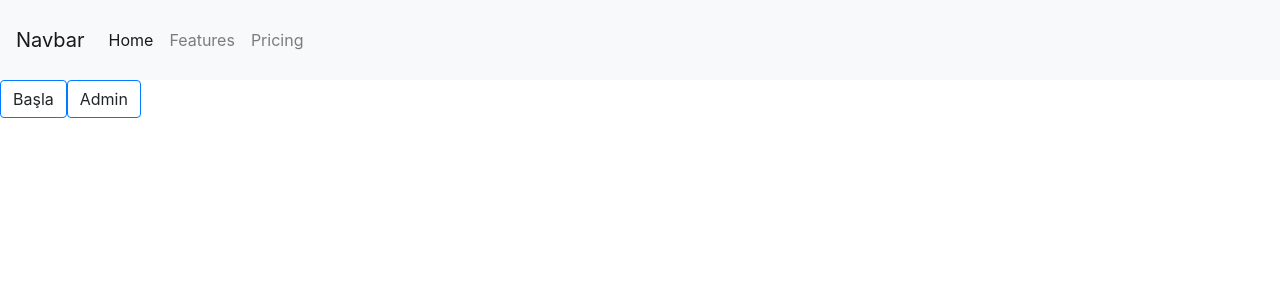
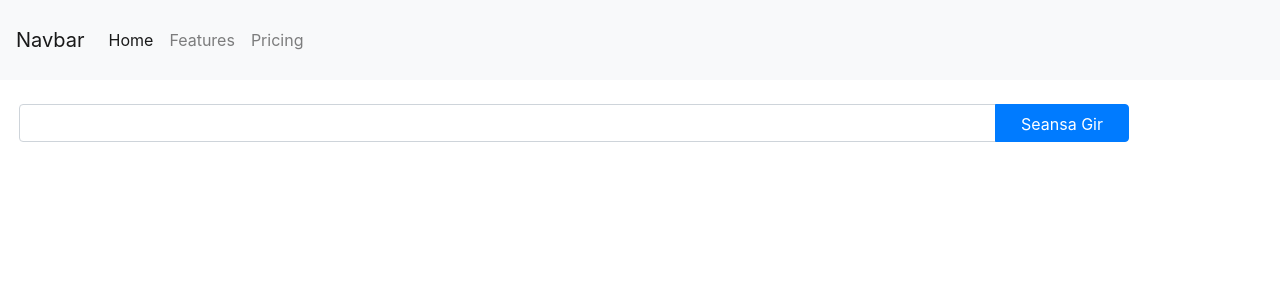
Before and after one commit to heydereh/emdr-ball, a React (Create React App) app: page /home in a window 1280 px wide. Shown: the top 300 px of the page. Built offline with nearby package versions, Linux system fonts and the light colour scheme.

Commit message:
sessionActiondaki data metodu hata veriyodu anlamadim su an duzgun, admin componentini functional yapip redux a uygun hookslar kullandim Session ı da hooks a ceviriyom

```diff
--- a/src/App.js
+++ b/src/App.js
@@ -6,7 +6,7 @@ import { BrowserRouter, Route, Switch, Redirect } from "react-router-dom";
 import { createBrowserHistory } from "history";
 import Home from './components/home/Home';
 import Appbar from './components/appbar/Appbar';
-import Admin from './components/admin/Admin';
+import {Admin} from './components/admin/Admin';
 import Session from './components/session/Session';
 
 const history = createBrowserHistory();
--- a/src/actions/sessionActions.js
+++ b/src/actions/sessionActions.js
@@ -9,20 +9,25 @@ import {
  } from '../actions/actionConstants';
 import axios from 'axios';
 
+
+
+ export const createSession = (options) => {
+    const newSessionId = Date.now()
     const pseudoOptions = {
-    sessionId: Date.now(),
+        sessionId: newSessionId,
         patient: "Hasta 1",
         ballShape: "circle",
         direction: "right",
         ballSpeed: 5,
         isActive: true,
     }
-
- export const createSession = (options = pseudoOptions) => {
-    // const sessionId = Date.now()
+    if (!options) {
+        options = pseudoOptions;
+    }
     // console.log(`SESSION ID: ${sessionId} START`);
 
     return async dispatch => {
+        console.log(options);
 
         dispatch({
             type: SESSION_CREATE_START,
--- a/src/components/admin/Admin.jsx
+++ b/src/components/admin/Admin.jsx
@@ -1,35 +1,39 @@
 import React, { Component } from 'react'
-import { connect } from 'react-redux';
+import { useSelector, useDispatch } from 'react-redux';
 import { createSession } from '../../actions/sessionActions'
 
-class Admin extends Component {
+export const Admin = () => {
+        // mapStateToProps alternatifi hook
+        const patienName = useSelector(state => state.currentSession.patient);
+        // mapDispatchToProps alternatifi hook
+        const dispatch = useDispatch();
 
-
-    handleCreateSession = () => {
-        console.log("CREATE BUTTON CLICKED");
-        this.props.startSession();
-    }
-
-    render() {
         return (
             <div>
                <div>Admin page </div>
-               <div><button onClick={this.handleCreateSession} >createsession</button></div>
-
+               <div><button onClick={() => dispatch(createSession())} >createsession</button></div>
+               {/* <div className="input-group container-md mt-4 ml-1 flex-wrap">
+                <input className="form-control sm" type="text" onChange={(event) => setsessionId(event.target.value)} />
+                <div className="input-group-append"><button className="btn btn-primary" type="button">
+                    <Link
+                        className="btn btn-outline-primary"
+                        style={{ textDecoration: "none", color: "inherit", lineHeight: "0.4"}}
+                        to={`/${sessionId}`}
+                >Seansa Gir</Link></button>
+                </div> */}
             </div>
         )
-    }
 }
 
-const mapStateToProps = (state) => {
-    console.log(state);
+// const mapStateToProps = (state) => {
+//     console.log(state);
 
-    return {
+//     return {
 
-    }
-}
+//     }
+// }
 
-const mapDispatchToProps = {
-    startSession: createSession,
-}
-export default connect(mapStateToProps, mapDispatchToProps)(Admin);
+// const mapDispatchToProps = {
+//     startSession: createSession,
+// }
+// export default connect(mapStateToProps, mapDispatchToProps)(Admin)
--- a/src/components/home/Home.jsx
+++ b/src/components/home/Home.jsx
@@ -1,28 +1,47 @@
-import React from 'react'
+import React, { useState } from 'react'
 import { Link } from 'react-router-dom';
 
 const Home = () => {
 
-
-    const sessionId = "1584986021338";
-
-    // TODO buraya textbox ko
-
-    return (
-        <div>
+    // const sessionId = "1584986021338";
 
 
+    const [sessionId, setsessionId] = useState("")
+    // TODO buraya textbox ko
+    console.log(sessionId);
+    return (
+        <div >
+            <div className="input-group container-md mt-4 ml-1 flex-wrap">
+                <input className="form-control sm" type="text" onChange={(event) => setsessionId(event.target.value)} />
+                <div className="input-group-append"><button className="btn btn-primary" type="button">
+                    <Link
+                        className="btn btn-outline-primary"
+                        style={{ textDecoration: "none", color: "inherit", lineHeight: "0.4"}}
+                        to={`/${sessionId}`}
+                >Seansa Gir</Link></button>
+                </div>
+            </div>
 
-            <Link
-                className="btn btn-outline-primary"
-                style={{ textDecoration: "none", color: "inherit" }}
-                to={`/${sessionId}`}
-            >Başla</Link>
-            <Link
+            {/* <div className="input-group" >
+                <div className="form-control" type="text">
+                    <div className="input-group-append">
+                        <button>
+                        <Link
+                            className="btn btn-outline-primary"
+                            style={{ textDecoration: "none", color: "inherit" }}
+                            to={`/${sessionId}`}
+                        >Başla</Link>
+                        </button>
+                    </div>
+                </div>
+            </div> */}
+
+
+            {/* <Link
                 className="btn btn-outline-primary"
                 style={{ textDecoration: "none", color: "inherit" }}
                 to="/admin"
-            >Admin</Link>
+            >Admin</Link> */}
         </div>
     )
 }
--- a/src/components/session/Session.jsx
+++ b/src/components/session/Session.jsx
@@ -19,7 +19,6 @@ class Session extends React.Component {
     state = {
         open: false,
         animationWidth: 100,
-        speed: 4,
     }
 
     componentDidMount() {
@@ -39,7 +38,7 @@ class Session extends React.Component {
             height: "5rem",
             background: "red",
             position: "relative",
-            WebkitAnimation: `mymoveSession ${this.props.ballSpeed && this.props.ballSpeed}s infinite linear`,/* infinite */
+            WebkitAnimation: `mymoveSession ${this.props.ballSpeed && this.speedArray[this.props.ballSpeed]}s infinite linear`,/* infinite */
             animationDirection: 'normal',
             animationTimingFunciton: 'linear',
         },
--- a/src/reducers/sessionReducer.js
+++ b/src/reducers/sessionReducer.js
@@ -18,7 +18,7 @@ const initialState = {
     patient: null,
     ballShape: 'square',
     direction: 'right',
-    ballSpeed: '0',
+    ballSpeed: '9',
     isActive: false,
     getSessionLoading: false,
     getSessionError: null,
```
Lines whose indentation alone changed are shown as unchanged.
